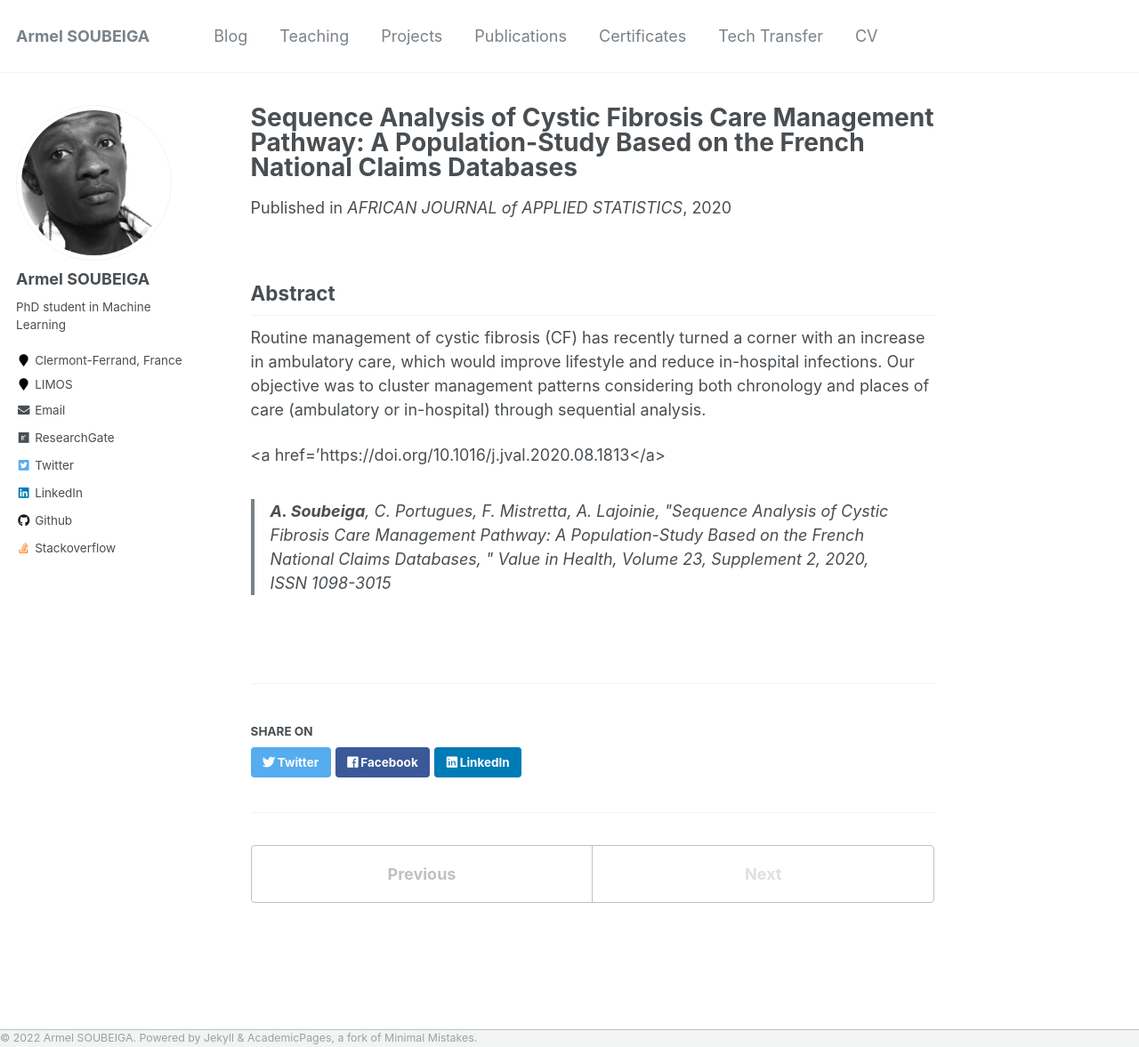
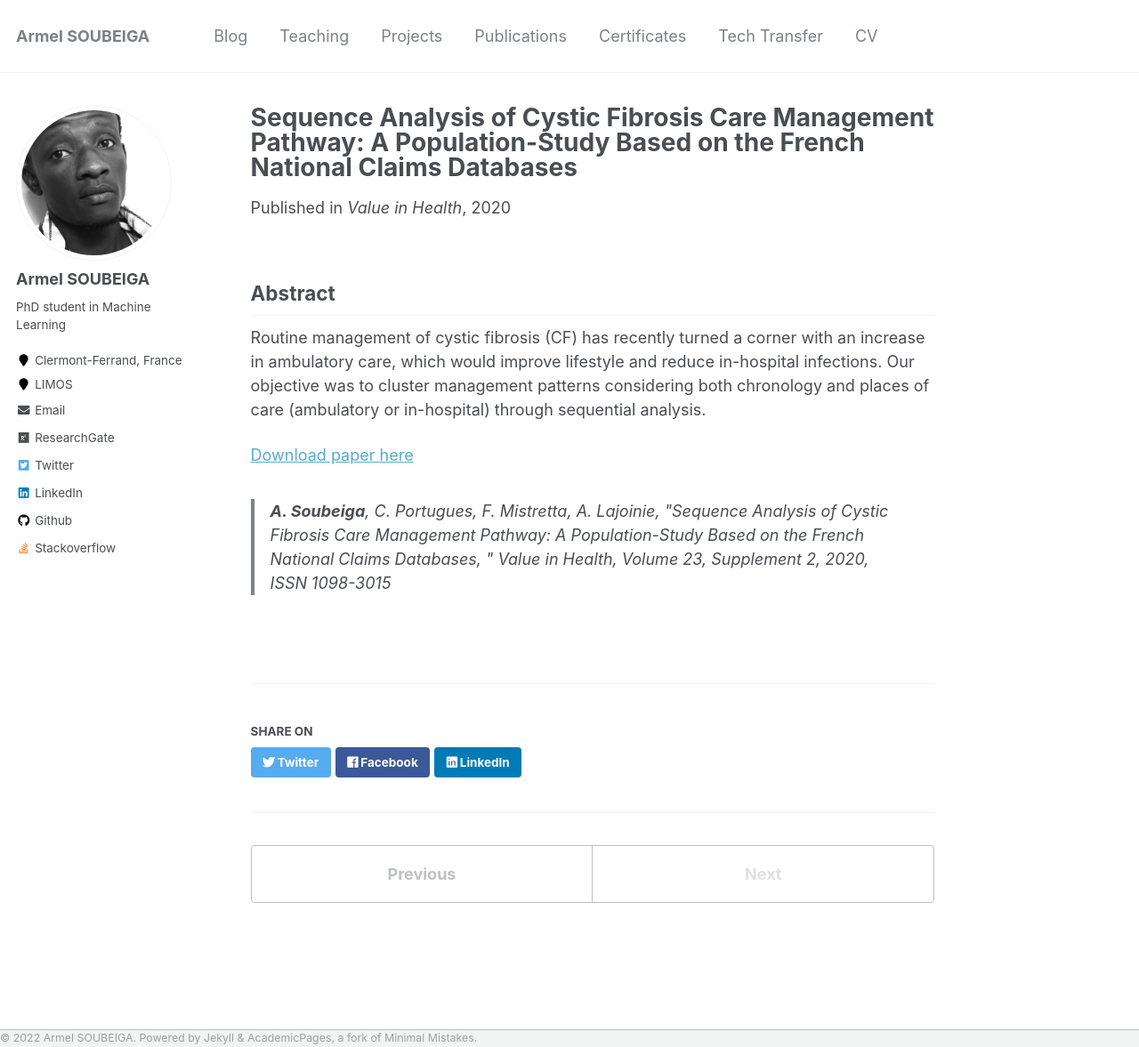
Before and after one commit to armelsoubeiga/neweb, a Jekyll site: the page built from _publications/2020-12-01-sequence-analysis-of Cystic-Fibrosis-Care- Management-Pathway.md, in a window 1280 px wide and 1177 px high. Shown: the whole window at 89% size. Built offline with Jekyll 4.4.1, drawn with Linux system fonts in a browser that asks for light colours.

Commit message:
Update 2020-12-01-sequence-analysis-of Cystic-Fibrosis-Care- Management-Pathway.md

```diff
--- a/_publications/2020-12-01-sequence-analysis-of Cystic-Fibrosis-Care- Management-Pathway.md
+++ b/_publications/2020-12-01-sequence-analysis-of Cystic-Fibrosis-Care- Management-Pathway.md
@@ -4,7 +4,7 @@ collection: publications
 permalink: /publications/2020-12-01-sequence-analysis-of Cystic-Fibrosis-Care- Management-Pathway
 excerpt:
 date: 2020-12-01
-venue: 'AFRICAN JOURNAL of APPLIED STATISTICS'
+venue: 'Value in Health'
 paperurl: 'https://doi.org/10.1016/j.jval.2020.08.1813'
 citation: '<b>A. Soubeiga</b>, C. Portugues, F. Mistretta, A. Lajoinie, &quot;
           Sequence Analysis of Cystic Fibrosis Care Management Pathway: A Population-Study Based on the French National Claims Databases,
@@ -16,7 +16,7 @@ Routine management of cystic fibrosis (CF) has recently turned a corner with an
 which would improve lifestyle and reduce in-hospital infections. Our objective was to cluster management patterns considering both chronology and
 places of care (ambulatory or in-hospital) through sequential analysis.
 
-<a href='https://doi.org/10.1016/j.jval.2020.08.1813</a>
+<a href='https://doi.org/10.1016/j.jval.2020.08.1813'>Download paper here</a>
 
 
 > **A. Soubeiga**, C. Portugues, F. Mistretta, A. Lajoinie,
```
